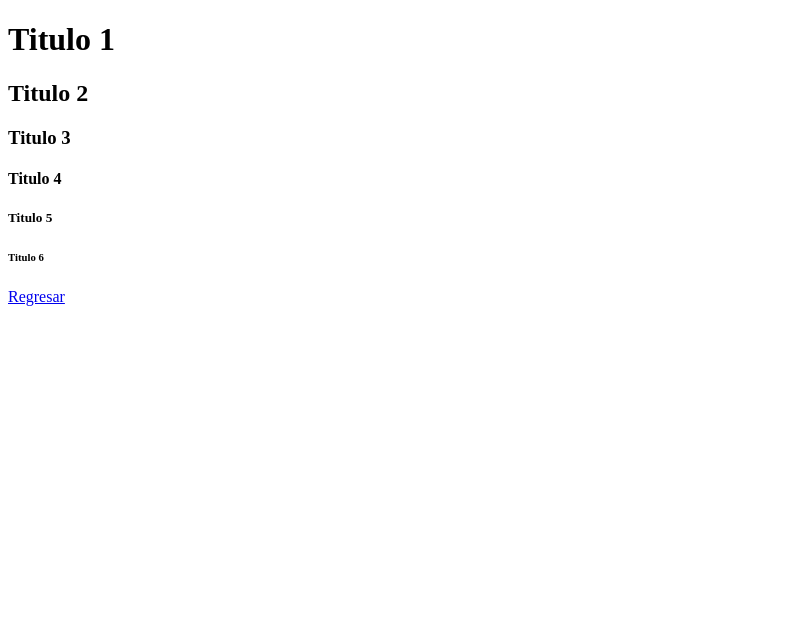
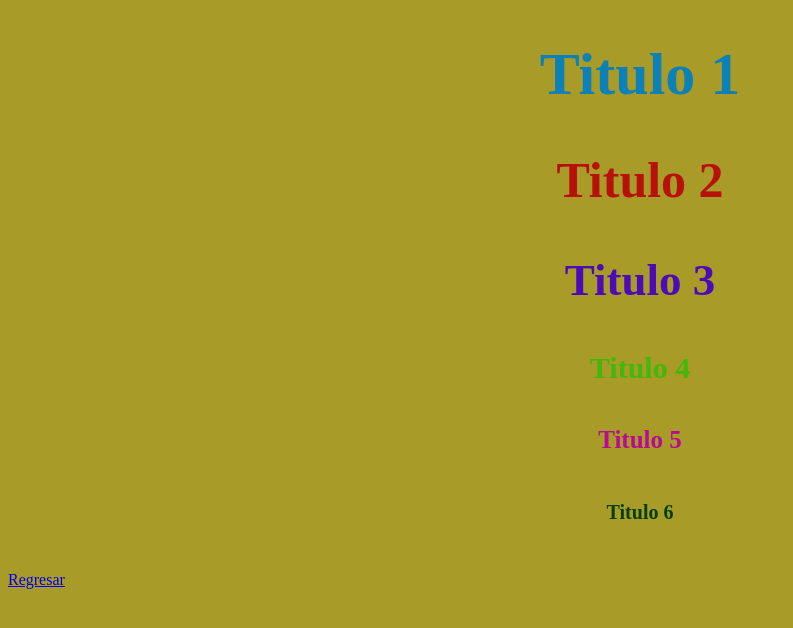
Before and after one commit to Christian000c/Proyecto.PS, a plain HTML site: page titulos.html in a window 1280 px wide. Shown: the whole page, without its empty margins (0-793 px from the left). Drawn offline with Linux system fonts and the light colour scheme.

Commit message:
Modificacion css

```diff
--- /dev/null
+++ b/Style.css
@@ -0,0 +1,43 @@
+h1 {
+
+    color: #0b81b8;
+    text-align: center;
+    font-size: 60px;
+
+}
+h2 {
+    color: #b8110b;
+    text-align: center;
+    font-size: 50px;
+}
+
+h3{
+    color: #4d0bb8;
+    text-align: center;
+    font-size: 45px;
+}
+
+h4{
+    color: #42b80b;
+    text-align: center;
+    font-size: 30px;
+}
+
+h5{
+    color: #b80b93;
+    text-align: center;
+    font-size: 25px;
+}
+h6{
+    color: #033f06;
+    text-align: center;
+    font-size: 20px;
+}
+p {
+    color: #f8f8f8;
+    text-align: center;
+    font-size: 30px;
+}
+body{
+    background: #a89b27;
+}
--- a/titulos.html
+++ b/titulos.html
@@ -11,5 +11,7 @@
     <h5>Titulo 5</h5>
     <h6>Titulo 6</h6>
     <a href="index.html">Regresar</a>
+    <link rel="stylesheet" href="Style.css"
 </body>
+
 </html>
```
Also changed, not shown: entidades.html (+1 -0 lines), formato_texto.html (+1 -0 lines), index.html (+2 -0 lines), lineas_horizontales.html (+2 -0 lines), links.html (+1 -0 lines), pre.html (+1 -0 lines).
